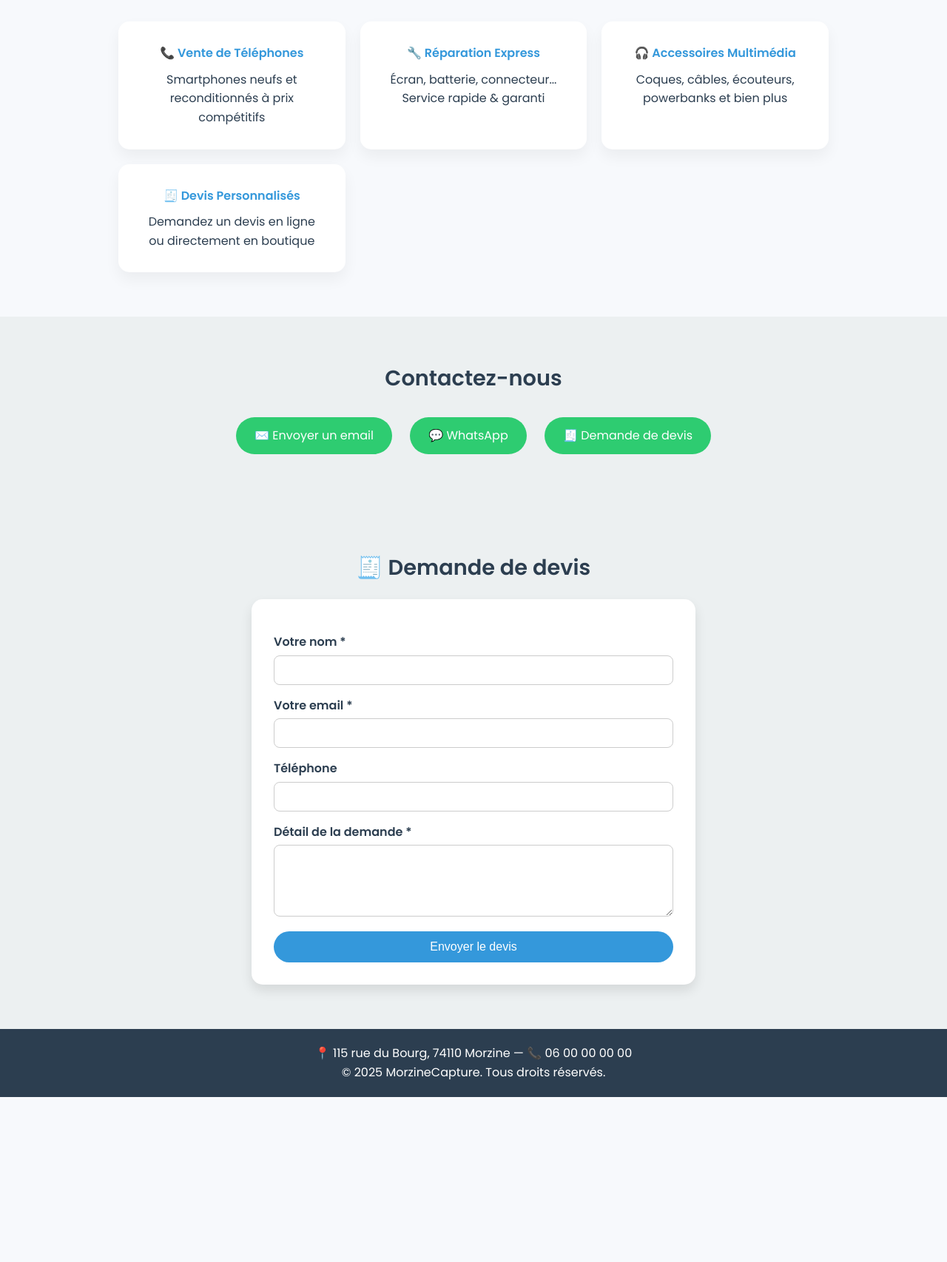
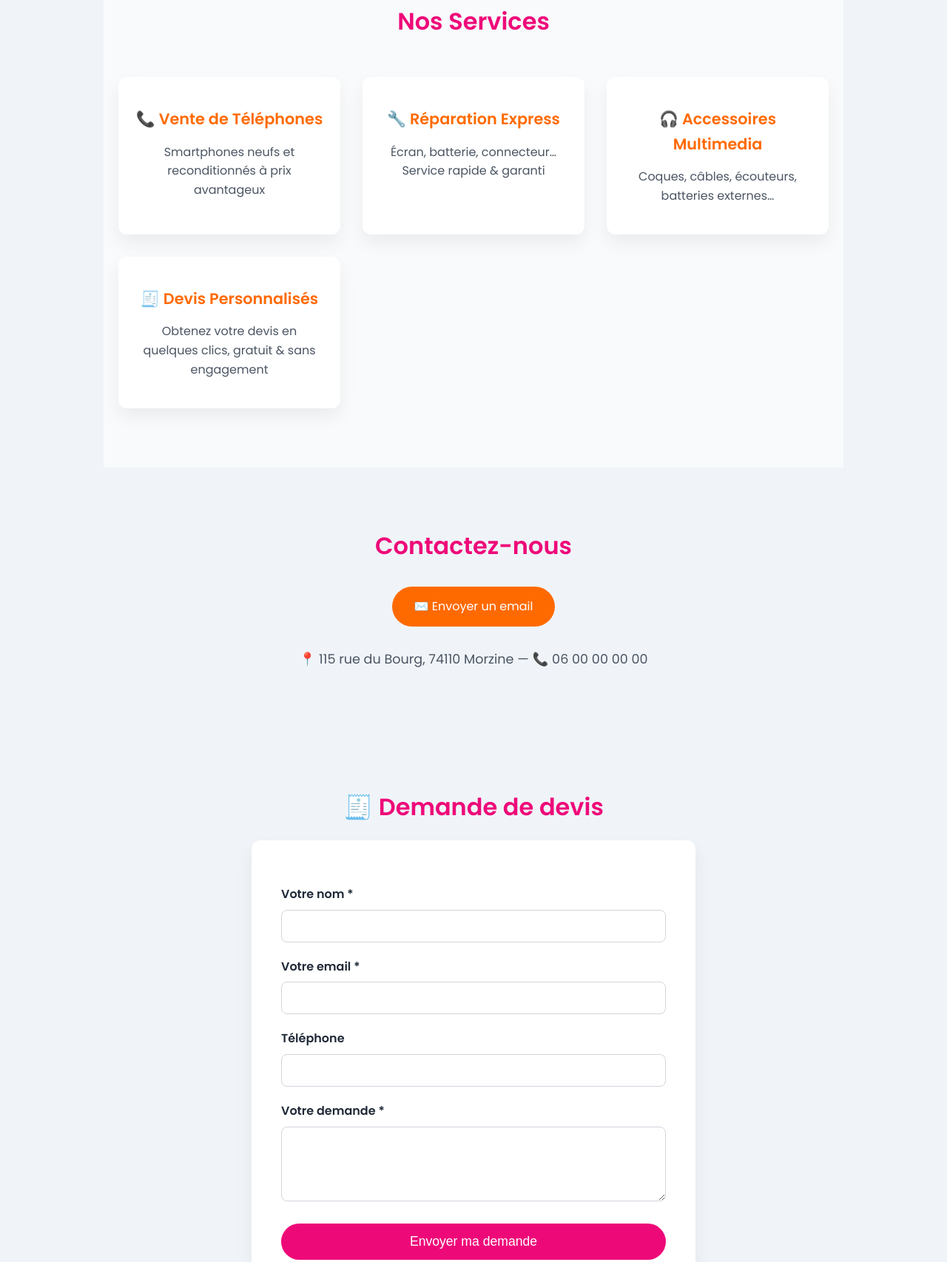
Before and after one commit to morzinecapture/moriznecap, a plain HTML site: page index.html in a window 1280 px wide. Shown: the part 574-2280 px from the top of the page at 74% size. Before the commit the page ends 2057 px from the top, so only its background shows below. Drawn offline with Linux system fonts and the light colour scheme.

Commit message:
Update index.html

```diff
--- a/index.html
+++ b/index.html
@@ -9,44 +9,53 @@
     * { margin: 0; padding: 0; box-sizing: border-box; }
     body {
       font-family: 'Poppins', sans-serif;
-      background: #f7f9fc;
-      color: #2c3e50;
+      background: #f0f4f8;
+      color: #1f2937;
       line-height: 1.6;
     }
     header {
-      background: linear-gradient(135deg, #2c3e50, #3498db);
+      background: linear-gradient(135deg, #ff6a00, #ee0979);
       color: white;
       padding: 40px 20px;
       text-align: center;
+      position: relative;
+    }
+    header img {
+      height: 60px;
+      position: absolute;
+      left: 20px;
+      top: 50%;
+      transform: translateY(-50%);
     }
     header h1 {
       font-size: 2.5em;
-      margin-bottom: 10px;
+      margin-bottom: 5px;
     }
     header p {
       font-size: 1.1em;
       opacity: 0.9;
     }
     .hero {
-      background: linear-gradient(145deg, #ffffff, #e9eff5);
-      padding: 60px 20px;
+      background: #fff;
+      padding: 80px 20px;
       text-align: center;
+      clip-path: polygon(0 0,100% 0,100% 90%,0 100%);
     }
     .hero h2 {
-      font-size: 2em;
-      color: #2c3e50;
+      font-size: 2.2em;
+      color: #ee0979;
       margin-bottom: 20px;
     }
     .hero p {
       font-size: 1.1em;
-      color: #34495e;
+      color: #4b5563;
       margin-bottom: 30px;
     }
     .cta-button {
-      background: #3498db;
+      background: #ff6a00;
       color: white;
       border: none;
-      padding: 15px 30px;
+      padding: 15px 40px;
       font-size: 1em;
       border-radius: 50px;
       cursor: pointer;
@@ -54,52 +63,59 @@
       text-decoration: none;
     }
     .cta-button:hover {
-      background: #2980b9;
+      background: #dd5800;
     }
     .services {
-      padding: 60px 20px;
+      padding: 80px 20px;
       max-width: 1000px;
       margin: auto;
+      background: #f9fafb;
     }
     .services h3 {
       text-align: center;
-      margin-bottom: 40px;
-      font-size: 1.8em;
+      margin-bottom: 50px;
+      font-size: 2em;
+      color: #ee0979;
     }
     .service-list {
       display: grid;
-      grid-template-columns: repeat(auto-fit, minmax(240px, 1fr));
-      gap: 20px;
+      grid-template-columns: repeat(auto-fit, minmax(260px, 1fr));
+      gap: 30px;
     }
     .service {
       background: white;
-      border-radius: 15px;
-      box-shadow: 0 10px 20px rgba(0,0,0,0.05);
-      padding: 30px;
+      border-radius: 12px;
+      box-shadow: 0 12px 24px rgba(0,0,0,0.06);
+      padding: 40px 20px;
       text-align: center;
-      transition: transform 0.3s ease;
+      transition: transform 0.3s ease, box-shadow 0.3s ease;
     }
     .service:hover {
-      transform: translateY(-5px);
+      transform: translateY(-8px);
+      box-shadow: 0 16px 32px rgba(0,0,0,0.1);
     }
     .service h4 {
-      margin-bottom: 10px;
-      color: #3498db;
+      margin-bottom: 15px;
+      color: #ff6a00;
+      font-size: 1.3em;
+    }
+    .service p {
+      color: #4b5563;
     }
     .contact, .quote-form {
-      background: #ecf0f1;
-      padding: 60px 20px;
+      padding: 80px 20px;
       text-align: center;
     }
     .contact h3, .quote-form h3 {
-      font-size: 1.8em;
+      font-size: 2em;
       margin-bottom: 20px;
+      color: #ee0979;
     }
     .contact a {
       display: inline-block;
-      background: #2ecc71;
+      background: #ff6a00;
       color: white;
-      padding: 12px 25px;
+      padding: 14px 30px;
       border-radius: 50px;
       font-size: 1em;
       text-decoration: none;
@@ -107,63 +123,71 @@
       transition: background 0.3s ease;
     }
     .contact a:hover {
-      background: #27ae60;
+      background: #dd5800;
     }
-
+    .contact-info {
+      margin-top: 20px;
+      font-size: 1.1em;
+      color: #4b5563;
+    }
     .quote-form form {
       max-width: 600px;
       margin: 0 auto;
       background: white;
-      padding: 30px;
-      border-radius: 15px;
-      box-shadow: 0 8px 16px rgba(0,0,0,0.1);
+      padding: 40px;
+      border-radius: 12px;
+      box-shadow: 0 12px 24px rgba(0,0,0,0.06);
       display: flex;
       flex-direction: column;
     }
     .quote-form label {
       text-align: left;
       font-weight: 600;
-      margin-top: 15px;
+      margin-top: 20px;
+      color: #1f2937;
     }
     .quote-form input, .quote-form textarea {
-      padding: 10px;
-      margin-top: 5px;
-      border: 1px solid #ccc;
+      padding: 12px;
+      margin-top: 8px;
+      border: 1px solid #d1d5db;
       border-radius: 8px;
       font-size: 1em;
+      color: #1f2937;
+      resize: vertical;
     }
     .quote-form button {
-      margin-top: 20px;
-      padding: 12px;
-      background: #3498db;
+      margin-top: 30px;
+      padding: 14px;
+      background: #ee0979;
       color: white;
       border: none;
       border-radius: 50px;
-      font-size: 1em;
+      font-size: 1.1em;
       cursor: pointer;
       transition: background 0.3s ease;
     }
     .quote-form button:hover {
-      background: #2980b9;
+      background: #c0066c;
     }
-
     footer {
       background: #2c3e50;
       color: white;
       text-align: center;
-      padding: 20px;
+      padding: 30px 20px;
     }
-
-    @media (max-width: 600px) {
-      header h1, .hero h2 {
-        font-size: 1.8em;
-      }
+    footer p {
+      margin: 5px 0;
+    }
+    @media (max-width: 700px) {
+      .hero { padding: 60px 20px; }
+      .services, .contact, .quote-form { padding: 60px 20px; }
     }
   </style>
 </head>
 <body>
 
   <header>
+    <img src="MORZINE LOGO-C6.png" alt="Logo MorzineCapture">
     <h1>MorzineCapture</h1>
     <p>Votre expert en téléphonie & accessoires à Morzine</p>
   </header>
@@ -171,7 +195,7 @@
   <section class="hero">
     <h2>📱 Vente - Réparation - Accessoires</h2>
     <p>Situé au cœur de Morzine, au 115 rue du Bourg</p>
-    <a href="tel:+33000000000" class="cta-button">📞 Nous appeler</a>
+    <a href="tel:+330600000000" class="cta-button">📞 Nous appeler</a>
   </section>
 
   <section class="services">
@@ -179,34 +203,35 @@
     <div class="service-list">
       <div class="service">
         <h4>📞 Vente de Téléphones</h4>
-        <p>Smartphones neufs et reconditionnés à prix compétitifs</p>
+        <p>Smartphones neufs et reconditionnés à prix avantageux</p>
       </div>
       <div class="service">
         <h4>🔧 Réparation Express</h4>
-        <p>Écran, batterie, connecteur... Service rapide & garanti</p>
+        <p>Écran, batterie, connecteur… Service rapide & garanti</p>
       </div>
       <div class="service">
-        <h4>🎧 Accessoires Multimédia</h4>
-        <p>Coques, câbles, écouteurs, powerbanks et bien plus</p>
+        <h4>🎧 Accessoires Multimedia</h4>
+        <p>Coques, câbles, écouteurs, batteries externes…</p>
       </div>
       <div class="service">
         <h4>🧾 Devis Personnalisés</h4>
-        <p>Demandez un devis en ligne ou directement en boutique</p>
+        <p>Obtenez votre devis en quelques clics, gratuit & sans engagement</p>
       </div>
     </div>
   </section>
 
   <section class="contact">
     <h3>Contactez-nous</h3>
-    <a href="mailto:contact@morzinecapture.fr">✉️ Envoyer un email</a>
-    <a href="https://wa.me/33600000000">💬 WhatsApp</a>
-    <a href="#devis">🧾 Demande de devis</a>
+    <a href="mailto:morzinecapture@gmail.com">✉️ Envoyer un email</a>
+    <div class="contact-info">
+      📍 115 rue du Bourg, 74110 Morzine — 📞 06 00 00 00 00
+    </div>
   </section>
 
   <section class="quote-form" id="devis">
     <h3>🧾 Demande de devis</h3>
     <form action="https://formsubmit.co/morzinecapture@gmail.com" method="POST">
-      <input type="hidden" name="_subject" value="Nouvelle demande de devis depuis le site MorzineCapture">
+      <input type="hidden" name="_subject" value="Nouvelle demande de devis - MorzineCapture">
       <input type="hidden" name="_captcha" value="false">
 
       <label for="name">Votre nom *</label>
@@ -218,16 +243,16 @@
       <label for="phone">Téléphone</label>
       <input type="tel" id="phone" name="Téléphone">
 
-      <label for="message">Détail de la demande *</label>
+      <label for="message">Votre demande *</label>
       <textarea id="message" name="Message" rows="5" required></textarea>
 
-      <button type="submit">Envoyer le devis</button>
+      <button type="submit">Envoyer ma demande</button>
     </form>
   </section>
 
   <footer>
-    <p>📍 115 rue du Bourg, 74110 Morzine — 📞 06 00 00 00 00</p>
-    <p>&copy; 2025 MorzineCapture. Tous droits réservés.</p>
+    <p>&copy; 2025 MorzineCapture</p>
+    <p>Illustrations & design par MorzineCapture</p>
   </footer>
 
 </body>
```
